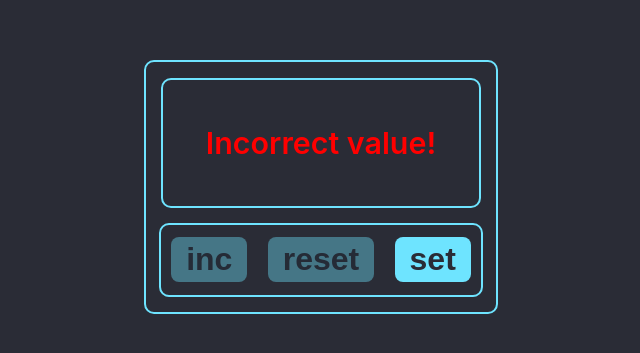
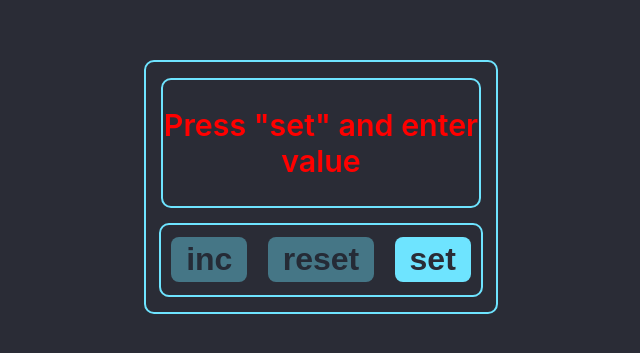
Before and after one commit to belovroman90/count-monday-task, a React (Create React App) app: page / in a window 1280 px wide. Shown: the part 213-566 px from the top of the page, without its empty margins (319-959 px from the left). Built offline with nearby package versions, Linux system fonts and the light colour scheme.

Commit message:
Save this version

```diff
--- a/package.json
+++ b/package.json
@@ -3,6 +3,7 @@
   "version": "0.1.0",
   "private": true,
   "dependencies": {
+    "@reduxjs/toolkit": "^1.9.5",
     "@testing-library/jest-dom": "^5.16.4",
     "@testing-library/react": "^13.2.0",
     "@testing-library/user-event": "^13.5.0",
@@ -12,6 +13,7 @@
     "@types/react-dom": "^18.0.4",
     "react": "^18.1.0",
     "react-dom": "^18.1.0",
+    "react-redux": "^8.1.2",
     "react-scripts": "5.0.1",
     "typescript": "^4.6.4",
     "web-vitals": "^2.1.4"
--- a/src/App.tsx
+++ b/src/App.tsx
@@ -1,55 +1,60 @@
-import React, {useEffect, useState} from 'react';
-import s from './App.module.css';
-import {Count} from "./Components/Count/Count";
-import {Settings} from "./Components/Settings/Settings";
+import React, {useEffect, useState} from 'react'
+import s from './App.module.css'
+import {Count} from "./Components/Count/Count"
+import {Settings} from "./Components/Settings/Settings"
+import {useSelector} from "react-redux";
+import {CountStateType} from "./store/app-reducer";
+import {AppRootStateType} from "./store/store";
 
 export function App() {
 
+    const state = useSelector<AppRootStateType, CountStateType>(state => {
+        return state.countState
+    })
 
-    const [viewSet, setViewSet] = useState<boolean>(false);
-    const [numb, setNumb] = useState<number>(loadStorageValue('countValue'));
-    const [maxVal, setMaxVal] = useState<number>(loadStorageValue('maxValue'));
-    const [startVal, setStartVal] = useState<number>(loadStorageValue('startValue'));
-    const [disSetButton, setDisSetButton] = useState<boolean>(true);
+    const [numb, setNumb] = useState<number>(loadStorageValue('countValue'))
+    const [maxVal, setMaxVal] = useState<number>(loadStorageValue('maxValue'))
+    const [startVal, setStartVal] = useState<number>(loadStorageValue('startValue'))
+    const [disSetButton, setDisSetButton] = useState<boolean>(true)
 
     useEffect(() => {
-        localStorage.setItem('countValue', JSON.stringify(numb));
+        localStorage.setItem('countValue', JSON.stringify(numb))
     }, [numb])
 
     useEffect(() => {
-        localStorage.setItem('maxValue', JSON.stringify(maxVal));
+        localStorage.setItem('maxValue', JSON.stringify(maxVal))
     }, [maxVal])
 
     useEffect(() => {
-        localStorage.setItem('startValue', JSON.stringify(startVal));
+        localStorage.setItem('startValue', JSON.stringify(startVal))
     })
 
     function loadStorageValue(nameStorage: string) {
-        const valueStorageString = localStorage.getItem(nameStorage);
+        const valueStorageString = localStorage.getItem(nameStorage)
         if (valueStorageString === null) {
-            return 0;
+            return 0
         }
-        return JSON.parse(valueStorageString);
+        return JSON.parse(valueStorageString)
     }
 
     function incButton() {
-        setNumb(numb + 1);
+        setNumb(numb + 1)
     }
 
     function resetButton() {
-        setNumb(startVal);
-        localStorage.removeItem('countValue');
+        setNumb(startVal)
+        localStorage.removeItem('countValue')
     }
 
-    let renderCount;
+    let renderCount
 
-    viewSet ?
+    state.viewSett ?
+
         renderCount =
             <Settings
                 maxVal={maxVal}
                 startVal={startVal}
                 disSetButton={disSetButton}
-                setViewSet={setViewSet}
                 setNumb={setNumb}
                 setMaxVal={setMaxVal}
                 setStartVal={setStartVal}
@@ -57,12 +62,10 @@ export function App() {
                 loadStorageValue={loadStorageValue}
             />
         : renderCount = <Count
-            viewSet={viewSet}
             numb={numb}
             maxVal={maxVal}
             startVal={startVal}
             disSetButton={disSetButton}
-            setViewSet={setViewSet}
             incButton={incButton}
             resetButton={resetButton}
         />
--- a/src/Components/Count/Count.module.css
+++ b/src/Components/Count/Count.module.css
@@ -23,6 +23,7 @@
     font-weight: bold;
     color: #2A2C36;
     user-select: none;
+    text-align: center;
 }
 
 .countRed {
--- a/src/Components/Count/Count.tsx
+++ b/src/Components/Count/Count.tsx
@@ -1,57 +1,58 @@
-import React, {FC, useEffect, useState} from 'react';
-import s from './Count.module.css';
-import {Button} from "../Button/Button";
+import React, {FC} from 'react'
+import s from './Count.module.css'
+import {Button} from "../Button/Button"
+import {useDispatch} from "react-redux";
+import {SetViewSettAC} from "../../store/app-reducer";
 
 type CountPropsType = {
-    viewSet: boolean
     numb: number
     maxVal: number
     startVal: number
     disSetButton: boolean
-    setViewSet: (val: boolean) => void
     incButton: () => void
     resetButton: () => void
 }
 
 export const Count: FC<CountPropsType> = (props) => {
 
+    console.log('Count render')
+
+    const dispatch = useDispatch()
+
     function onClickIncButton() {
-        props.incButton();
+        props.incButton()
     }
 
     function onClickResButton() {
-        props.resetButton();
+        props.resetButton()
     }
 
     function onClickSetButton() {
-        props.setViewSet(true);
+        dispatch(SetViewSettAC(true))
     }
 
-    const disIncButton = props.numb >= props.maxVal || !props.disSetButton;
-    const disResetButton = props.numb === props.startVal || !props.disSetButton;
+    const disIncButton = props.numb >= props.maxVal || !props.disSetButton
+    const disResetButton = props.numb === props.startVal || !props.disSetButton
 
-    const classInc = disIncButton ? s.disabled : s.incButton;
-    const classReset = disResetButton ? s.disabled : s.resetButton;
+    const classInc = disIncButton ? s.disabled : s.incButton
+    const classReset = disResetButton ? s.disabled : s.resetButton
 
-    const countStr = props.maxVal < 0 || props.startVal < 0 || props.maxVal === props.startVal ? 'Incorrect value!'
-        : !props.disSetButton ? 'enter value and press "set"' : props.numb;
+    const countStr = props.maxVal < 0 || props.startVal < 0 ? 'Incorrect value!'
+        : props.maxVal === props.startVal || !props.disSetButton ? 'Press "set" and enter value'
+            : props.numb
 
     function countClass() {
-        let classCount;
+        let classCount
         if (props.numb === props.maxVal) {
-            classCount = s.countRed;
+            classCount = s.countRed
         }
-        if (props.maxVal < 0 || props.startVal < 0 || props.maxVal === props.startVal) {
-            classCount = s.incorrectValCount;
+        if (props.maxVal < 0 || props.startVal < 0 || !props.disSetButton || props.maxVal === props.startVal) {
+            classCount = s.incorrectValCount
         }
-        // if(!props.disSetButton) classCount = s.enterValue;
-        if (countStr === 'enter value and press "set"') {
-            classCount = s.enterValue;
-        }
-        return classCount;
+        return classCount
     }
 
-    const classCount = countClass();
+    const classCount = countClass()
 
 
     return (
--- a/src/Components/Settings/Settings.tsx
+++ b/src/Components/Settings/Settings.tsx
@@ -1,12 +1,13 @@
 import React, {ChangeEvent, FC, useState} from 'react';
 import s from './Settings.module.css';
 import {Button} from "../Button/Button";
+import {useDispatch} from "react-redux";
+import {SetViewSettAC} from "../../store/app-reducer";
 
 type SettingsPropsType = {
     maxVal: number
     startVal: number
     disSetButton: boolean
-    setViewSet: (val: boolean) => void
     setNumb: (val: number) => void
     setMaxVal: (val: number) => void
     setStartVal: (val: number) => void
@@ -16,34 +17,37 @@ type SettingsPropsType = {
 
 export const Settings: FC<SettingsPropsType> = (props) => {
 
+    const dispatch = useDispatch()
+
     function onChangeMaxVal(e: ChangeEvent<HTMLInputElement>) {
-        props.setDisSetButton(false);
-        const newVal = +e.currentTarget.value;
-        props.setMaxVal(newVal > props.startVal ? newVal : props.startVal);
+        props.setDisSetButton(false)
+        const newVal = +e.currentTarget.value
+        props.setMaxVal(newVal > props.startVal ? newVal : props.startVal)
     }
 
     function onChangeStartVal(e: ChangeEvent<HTMLInputElement>) {
-        props.setDisSetButton(false);
-        const newVal = +e.currentTarget.value;
-        props.setStartVal(newVal < props.maxVal ? newVal : props.maxVal);
+        props.setDisSetButton(false)
+        const newVal = +e.currentTarget.value
+        props.setStartVal(newVal < props.maxVal ? newVal : props.maxVal)
     }
 
     function onClickSetButton() {
-        props.setNumb(props.startVal);
-        props.setDisSetButton(true);
-        props.setViewSet(false);
+        props.setNumb(props.startVal)
+        props.setDisSetButton(true)
+        dispatch(SetViewSettAC(false))
         props.setNumb(props.loadStorageValue('countValue'))
     }
 
-    const classIncorrectMaxVal = props.maxVal < 0 || props.maxVal === props.startVal ? s.incorrect : '';
-    const classIncorrectStVal = props.startVal < 0 || props.startVal === props.maxVal ? s.incorrect : '';
+    const classIncorrectMaxVal = props.maxVal < 0 || props.maxVal === props.startVal ? s.incorrect : ''
+    const classIncorrectStVal = props.startVal < 0 || props.startVal === props.maxVal ? s.incorrect : ''
 
-    const disabledSetButton = props.maxVal < 0 || props.startVal < 0 || props.maxVal === props.startVal;
-    const classDisSetButton = disabledSetButton ? s.disabled : s.button;
+    const disabledSetButton = props.maxVal < 0 || props.startVal < 0 || props.maxVal === props.startVal
+    const classDisSetButton = disabledSetButton ? s.disabled : s.button
 
     return (
         <div className={s.container}>
             <div className={s.values}>
+
                 <div className={s.labelInput}>
                     <label htmlFor={'maxVal'}>max value: </label>
                     <input type="number" id={'maxVal'}
@@ -52,6 +56,7 @@ export const Settings: FC<SettingsPropsType> = (props) => {
                            className={classIncorrectMaxVal}
                     />
                 </div>
+
                 <div className={s.labelInput}>
                     <label htmlFor={'startVal'}> start value: </label>
                     <input type="number" id={'startVal'}
--- a/src/index.tsx
+++ b/src/index.tsx
@@ -3,15 +3,19 @@ import ReactDOM from 'react-dom/client';
 import './index.css';
 import {App} from './App';
 import reportWebVitals from './reportWebVitals';
+import {Provider} from "react-redux";
+import {store} from "./store/store";
 
 const root = ReactDOM.createRoot(
-  document.getElementById('root') as HTMLElement
+    document.getElementById('root') as HTMLElement
 );
 
 root.render(
-  <React.StrictMode>
-    <App />
-  </React.StrictMode>
+    <React.StrictMode>
+        <Provider store={store}>
+            <App/>
+        </Provider>
+    </React.StrictMode>
 );
 
 reportWebVitals();
--- /dev/null
+++ b/src/store/app-reducer.ts
@@ -0,0 +1,23 @@
+const VIEW_SETTINGS = 'VIEW-SETTINGS'
+
+export type CountStateType = {
+    viewSett: boolean
+}
+const initialState = {
+    viewSett: false
+}
+type SetViewSettAT = ReturnType<typeof SetViewSettAC>
+type ActionType = SetViewSettAT
+
+export function countReducer(state: CountStateType = initialState, action: ActionType) {
+    switch (action.type) {
+        case VIEW_SETTINGS:
+            return {...state, viewSett: action.viewSett}
+        default:
+            return state
+    }
+}
+
+export const SetViewSettAC = (viewSettValue: boolean) => {
+    return {type: VIEW_SETTINGS, viewSett: viewSettValue} as const
+}
--- /dev/null
+++ b/src/store/store.ts
@@ -0,0 +1,10 @@
+import {combineReducers, createStore} from "redux"
+import {countReducer} from "./app-reducer";
+
+const rootReducer = combineReducers({
+    countState: countReducer
+})
+
+export const store = createStore(rootReducer)
+
+export type AppRootStateType = ReturnType<typeof rootReducer>
```
Also changed, not shown: 1 other file (tests, documents, lock files or other folders).
